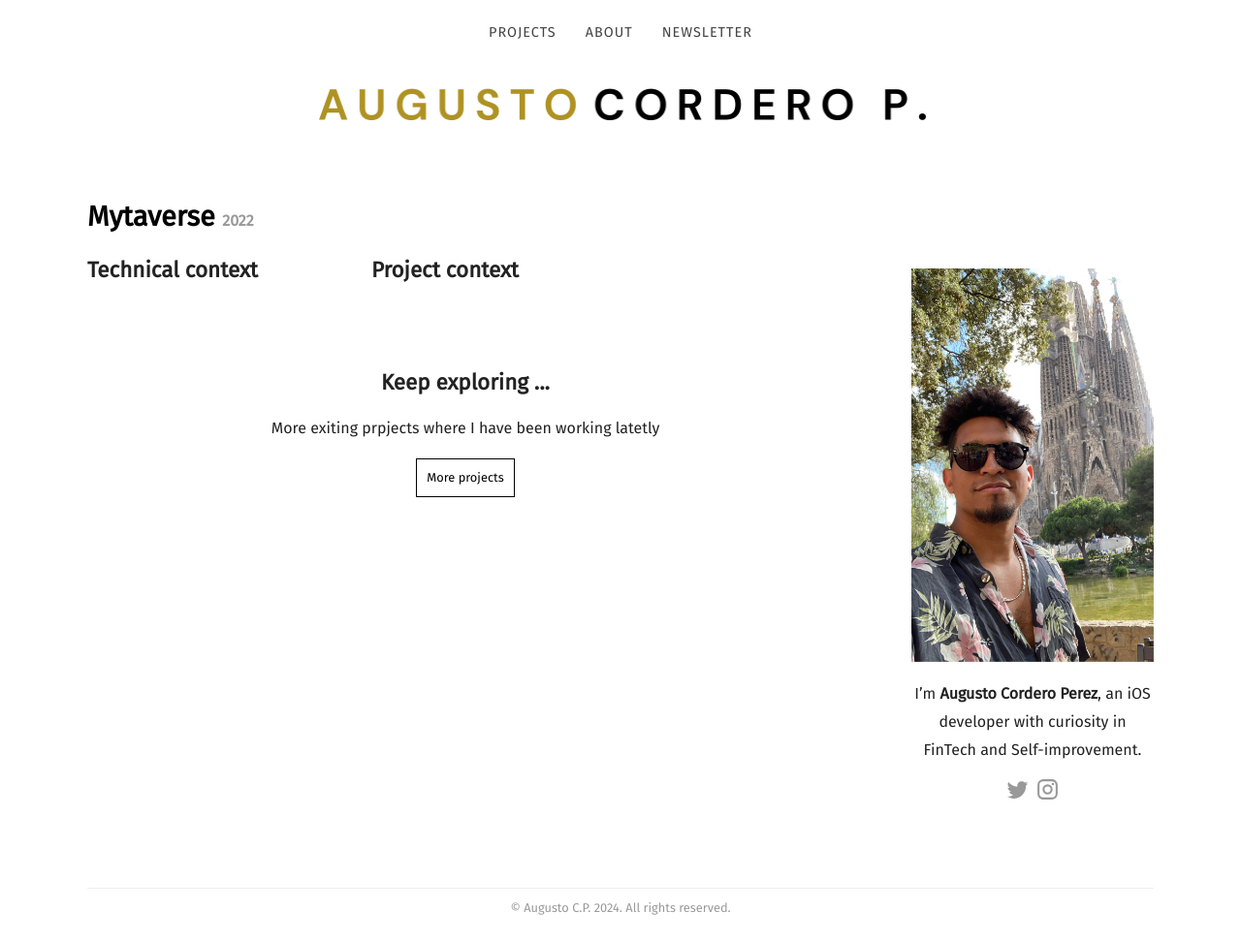
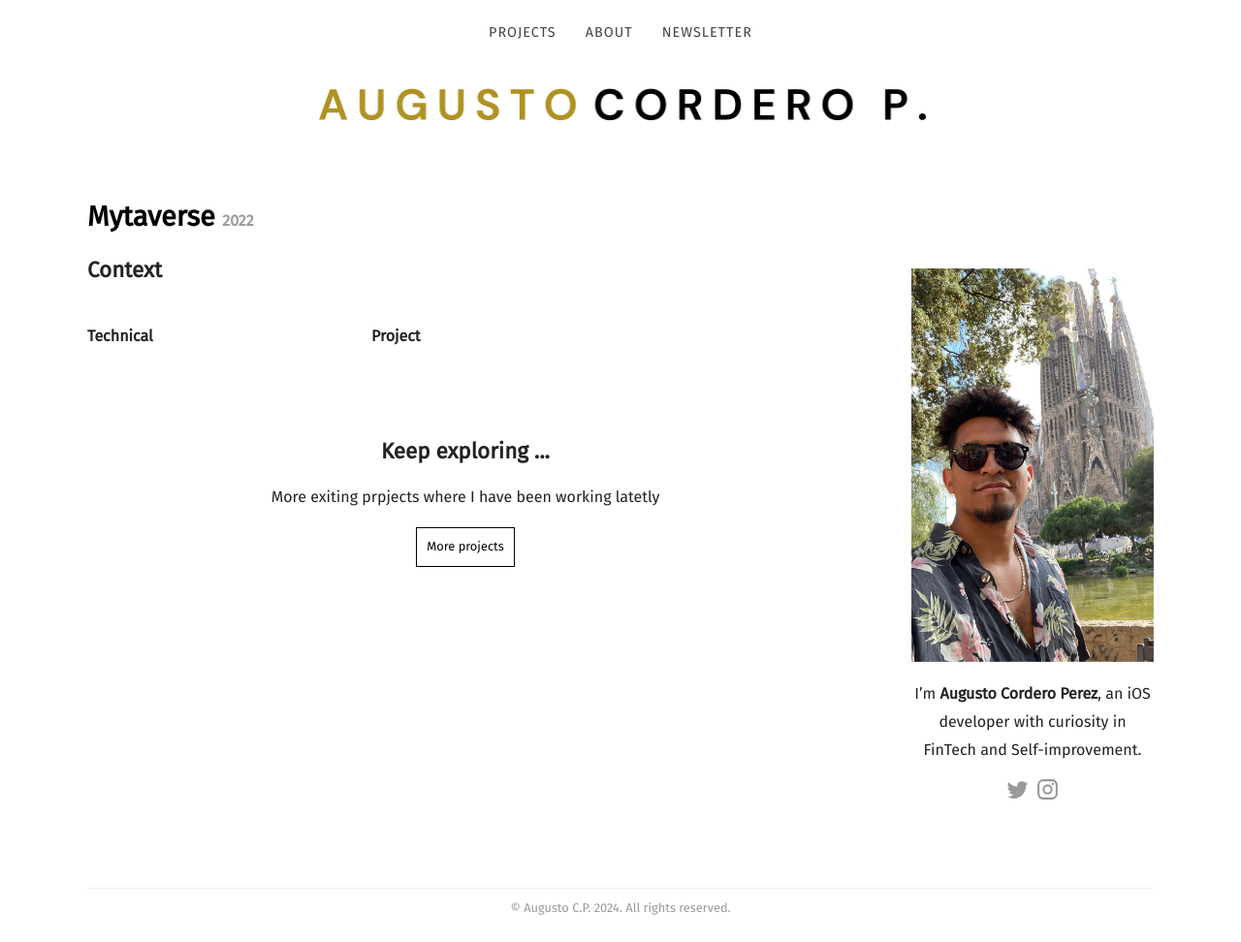
Before and after one commit to paarce/acorderoperez.github.io, a Jekyll site: the page built from _posts/2022-01-06-mytaverse.md, in a window 1280 px wide and 972 px high. Shown: the whole window at 97% size. Built offline with Jekyll 4.4.1, drawn with Linux system fonts in a browser that asks for light colours; nearby versions of some CDN libraries; some web fonts are replaced.

Commit message:
Fix some routes and renamos categories

```diff
--- a/_layouts/post.html
+++ b/_layouts/post.html
@@ -8,14 +8,16 @@ layout: default
 		{{ content }}
 	</div>
 
+	<h2>Context</h2>
+
 	<div class="recipe-contents">
 		<div class="ingredients">
-			<h2>Technical context</h2>
+			<h4>Technical</h4>
 			{{ page.recipe.ingredients_markdown | markdownify }}
 		</div>
 
 		<div class="directions">
-			<h2>Project context</h2>
+			<h4>Project</h4>
 			{{ page.recipe.directions_markdown | markdownify }}
 		</div>
 	</div>
@@ -23,7 +25,7 @@ layout: default
 	<div class="cta">
 		<h2>Keep exploring ...</h2>
 		<p>More exiting prpjects where I have been working latetly</p>
-		<div class="button"><a href="{{ site.baseurl }}/recipes">More projects</a></div>
+		<div class="button"><a href="{{ site.baseurl }}/industries">More projects</a></div>
 	</div>
 	{% if site.disqus_shortname and page.comments %}
 		<div id="disqus_thread"></div>
--- a/recipes.html
+++ b/industries.html
@@ -1,8 +1,8 @@
 ---
-title: Recipes
+title: Industries
 image_view: true
 ---
-<h1>Recipes</h1>
+<h1>Industries</h1>
 
 
 
```
Also changed, not shown: _posts/2019-01-06-Fixitapp.md (+1 -1 lines), _posts/2020-06-06-winquest.md (+1 -1 lines), _posts/2022-01-06-mytaverse.md (+1 -1 lines), _includes/post-heading.html (line endings or trailing spaces).
